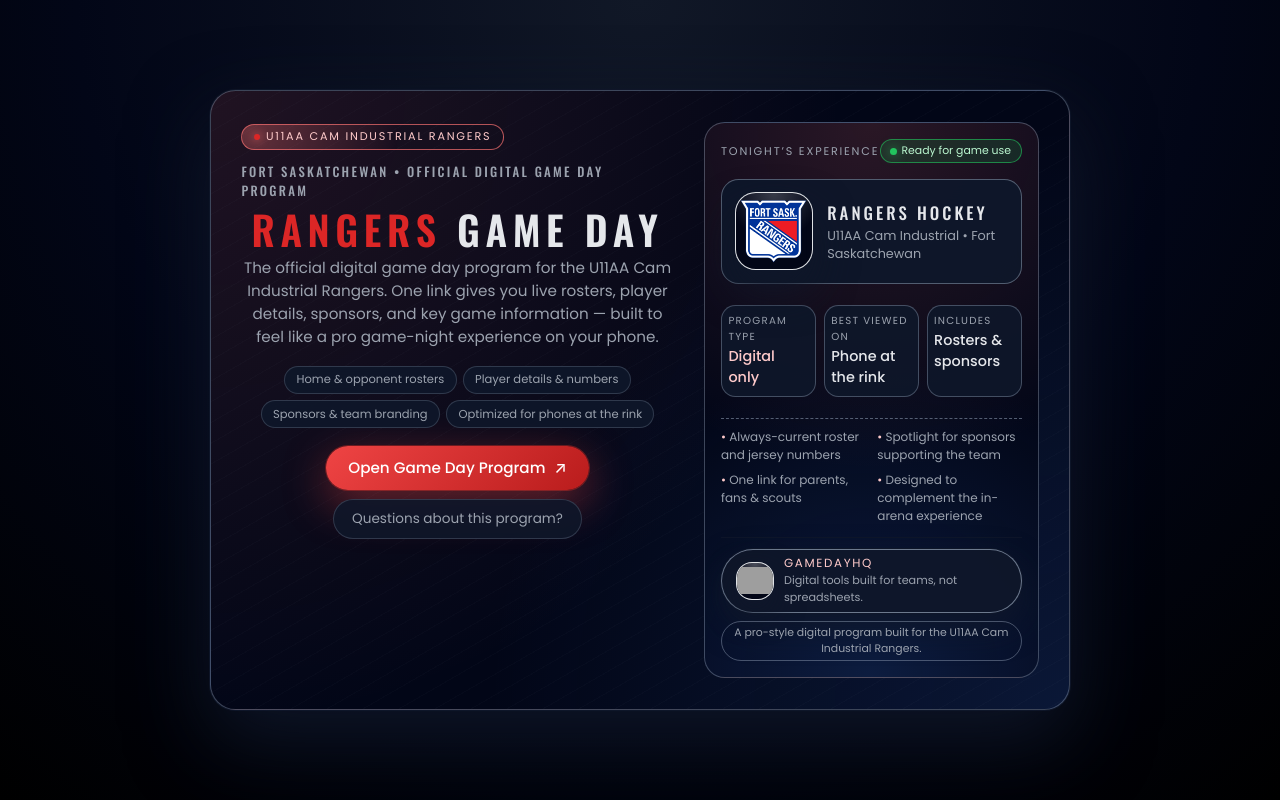
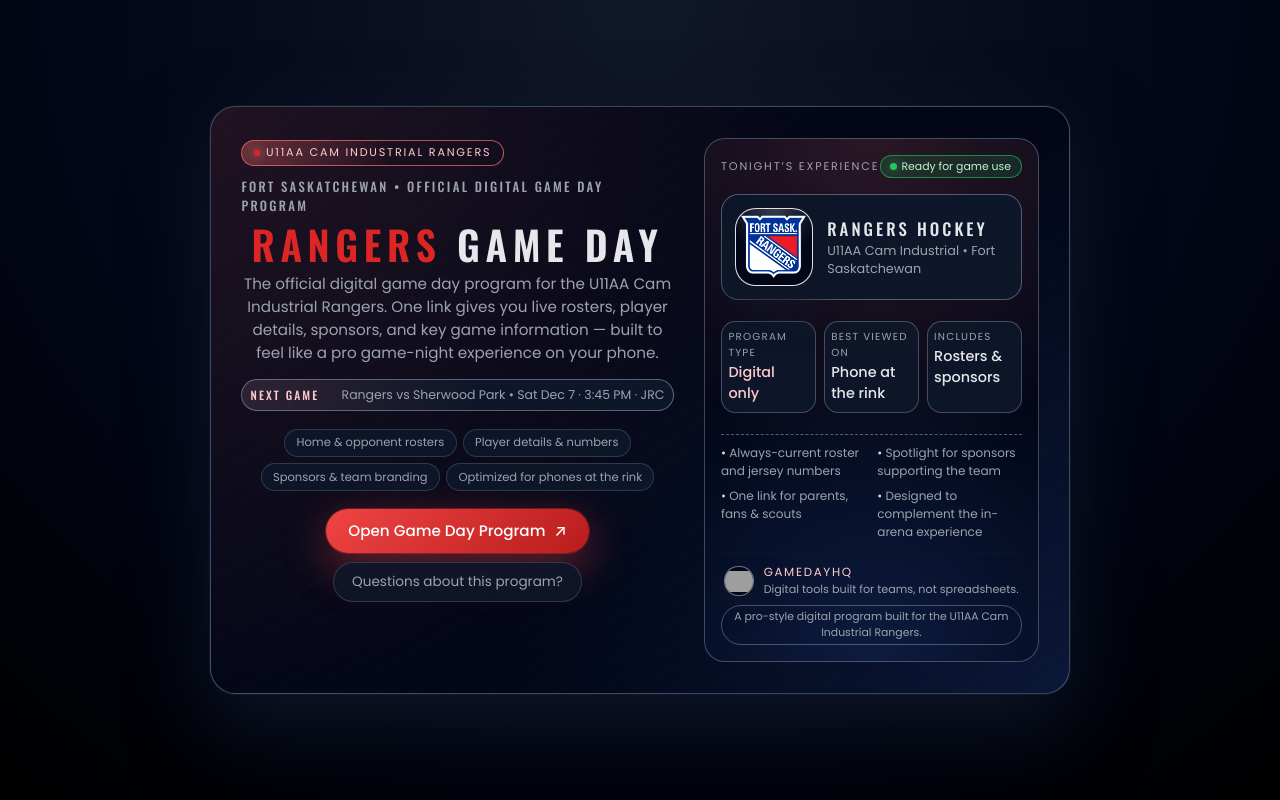
Before and after one commit to dsegberg79/RangersGameDay, a plain HTML site: page index.html in a window 1280 px wide. Drawn offline with nearby package versions, Linux system fonts and the light colour scheme; grey boxes are pictures that could not be loaded.

Commit message:
Update index.html

```diff
--- a/index.html
+++ b/index.html
@@ -151,7 +151,45 @@
     .subheadline {
       font-size: 0.95rem;
       color: var(--muted);
+      margin-bottom: 0.9rem;
+    }
+
+    /* Next game stripe */
+    .next-game {
+      display: flex;
+      align-items: center;
+      justify-content: center;
+      gap: 0.7rem;
+      padding: 0.4rem 0.9rem;
       margin-bottom: 1.1rem;
+      border-radius: 999px;
+      border: 1px solid rgba(148, 163, 184, 0.55);
+      background:
+        radial-gradient(circle at 0 0, rgba(248, 113, 113, 0.14), transparent 55%),
+        rgba(15, 23, 42, 0.96);
+      font-size: 0.78rem;
+      color: var(--text);
+      white-space: nowrap;
+    }
+
+    .next-game-label {
+      font-family: "Oswald", system-ui, sans-serif;
+      text-transform: uppercase;
+      letter-spacing: 0.18em;
+      font-size: 0.72rem;
+      color: var(--accent-soft);
+    }
+
+    .next-game-dot {
+      width: 4px;
+      height: 4px;
+      border-radius: 999px;
+      background: rgba(148, 163, 184, 0.7);
+    }
+
+    .next-game-info {
+      font-size: 0.78rem;
+      color: var(--muted);
     }
 
     .pill-points {
@@ -402,36 +440,28 @@
       display: flex;
       flex-direction: column;
       align-items: center;
-      gap: 0.5rem;
+      gap: 0.4rem;
       text-align: center;
     }
 
+    /* GameDayHQ branding – no pill, just clean row */
     .gdhq-brand {
       display: inline-flex;
       align-items: center;
       gap: 0.6rem;
-      padding: 0.35rem 0.9rem;
-      border-radius: 999px;
-      border: 1px solid rgba(148, 163, 184, 0.7);
-      background: rgba(15, 23, 42, 0.98);
-      box-shadow:
-        0 14px 32px rgba(15, 23, 42, 0.95),
-        0 0 0 1px rgba(15, 23, 42, 1);
     }
 
     .gdhq-logo-wrap {
-      width: 38px;
-      height: 38px;
-      border-radius: 1rem;
-      border: 1px solid rgba(248, 250, 252, 0.9);
-      background:
-        radial-gradient(circle at top, rgba(248, 250, 252, 0.3), transparent 55%),
-        #020617;
+      width: 30px;
+      height: 30px;
+      border-radius: 0.9rem;
+      border: 1px solid rgba(148, 163, 184, 0.7);
+      background: #020617;
       display: flex;
       align-items: center;
       justify-content: center;
       overflow: hidden;
-      box-shadow: 0 12px 30px rgba(15, 23, 42, 0.9);
+      box-shadow: 0 10px 26px rgba(15, 23, 42, 0.9);
       flex-shrink: 0;
     }
 
@@ -503,6 +533,15 @@
             gives you live rosters, player details, sponsors, and key game information — built to
             feel like a pro game-night experience on your phone.
           </p>
+
+          <!-- NEXT GAME STRIPE – edit these details as needed -->
+          <div class="next-game">
+            <span class="next-game-label">Next Game</span>
+            <span class="next-game-dot"></span>
+            <span class="next-game-info">
+              Rangers vs Sherwood Park • Sat Dec 7 · 3:45 PM · JRC
+            </span>
+          </div>
 
           <div class="pill-points">
             <span class="pill">Home &amp; opponent rosters</span>
```
